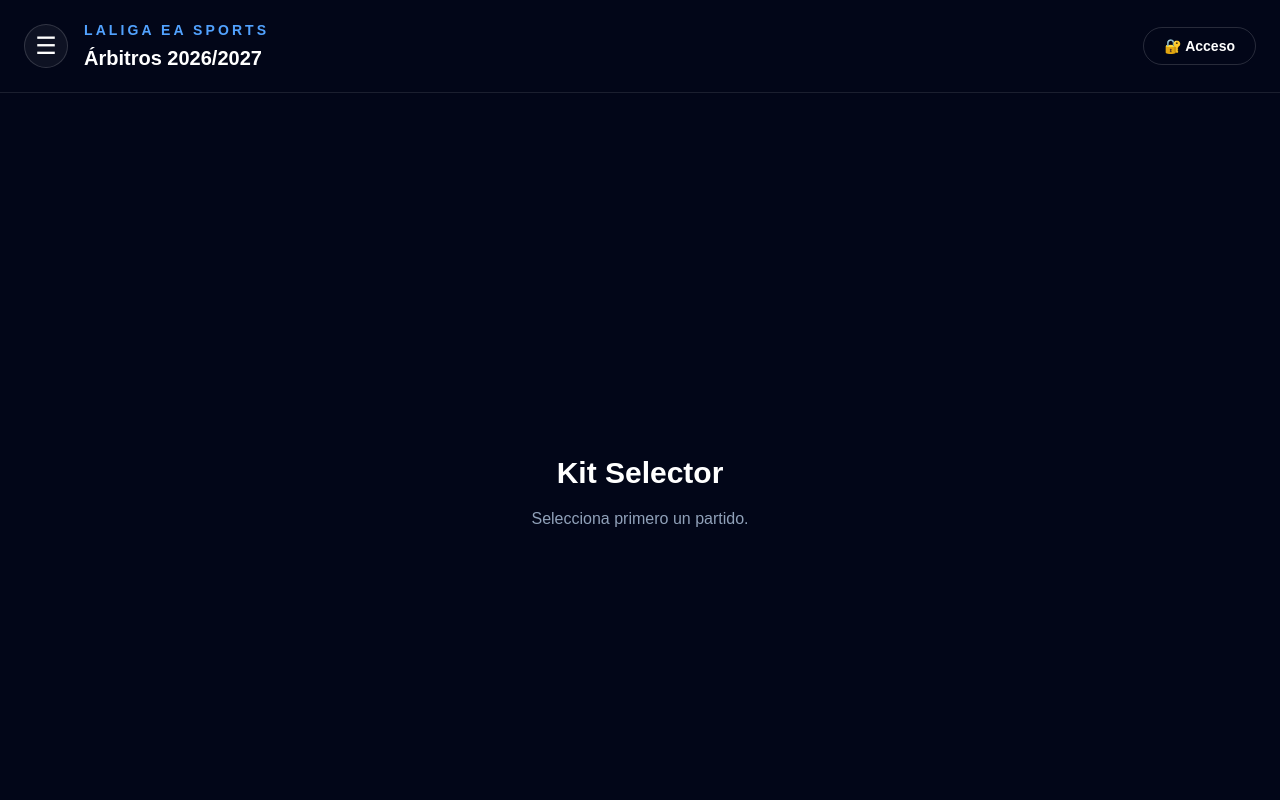
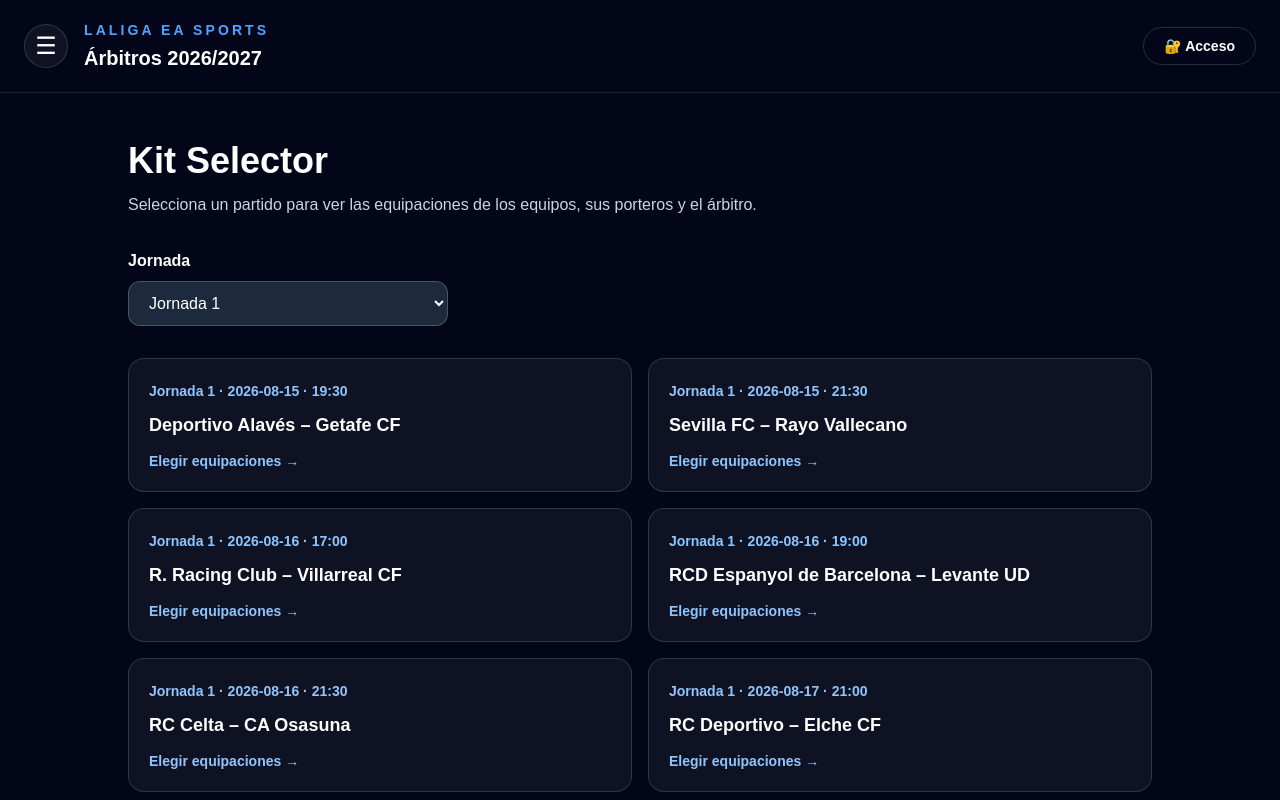
Before and after one commit to luisrodriguezvillares-pixel/Arbitros-Laliga-2026-2027, a Next.js app: page /kit-selector in a window 1280 px wide. Shown: the top 800 px of the page. Built offline with nearby package versions, Linux system fonts and the light colour scheme.

Commit message:
Mejorar navegacion de Valoraciones y Kit Selector

```diff
--- a/app/kit-selector/page.tsx
+++ b/app/kit-selector/page.tsx
@@ -121,15 +121,30 @@
   const [selectedRefereeKit, setSelectedRefereeKit] =
     useState<string>("amarilla");
 
+  const [jornadaSeleccionada, setJornadaSeleccionada] = useState(1);
   if (!match) {
+    const partidosDeJornada = matches
+      .filter((partido) => partido.matchday === jornadaSeleccionada)
+      .sort((a, b) => `${a.scheduledDate}T${a.kickoffTime ?? "23:59"}`.localeCompare(`${b.scheduledDate}T${b.kickoffTime ?? "23:59"}`));
     return (
-      <main className="flex min-h-screen items-center justify-center bg-slate-950 text-white">
-        <div className="text-center">
-          <h1 className="text-3xl font-black">Kit Selector</h1>
-
-          <p className="mt-4 text-slate-400">
-            Selecciona primero un partido.
-          </p>
+      <main className="min-h-screen bg-slate-950 px-5 py-12 text-white">
+        <div className="mx-auto max-w-5xl">
+          <h1 className="text-4xl font-black">Kit Selector</h1>
+          <p className="mt-3 text-slate-300">Selecciona un partido para ver las equipaciones de los equipos, sus porteros y el árbitro.</p>
+          <label htmlFor="jornada-kit-selector" className="mt-8 block font-bold">Jornada</label>
+          <select id="jornada-kit-selector" value={jornadaSeleccionada} onChange={(e) => setJornadaSeleccionada(Number(e.target.value))} className="mt-2 w-full max-w-xs rounded-xl border border-white/20 bg-slate-800 px-4 py-3 text-white">
+            {Array.from({ length: 38 }, (_, index) => index + 1).map((numero) => <option key={numero} value={numero}>Jornada {numero}</option>)}
+          </select>
+          <div className="mt-8 grid gap-4 sm:grid-cols-2">
+            {partidosDeJornada.map((partido) => (
+              <Link key={partido.id} href={`/kit-selector?partido=${encodeURIComponent(partido.id)}`} className="rounded-2xl border border-white/15 bg-white/5 p-5 transition hover:border-blue-400 hover:bg-white/10">
+                <span className="text-sm font-bold text-blue-300">Jornada {partido.matchday} · {partido.scheduledDate} · {partido.kickoffTime ?? "Hora pendiente"}</span>
+                <span className="mt-2 block text-lg font-black">{partido.homeTeam} – {partido.awayTeam}</span>
+                <span className="mt-3 block text-sm font-bold text-blue-300">Elegir equipaciones →</span>
+              </Link>
+            ))}
+            {partidosDeJornada.length === 0 && <p className="text-slate-300">No hay partidos cargados para esta jornada.</p>}
+          </div>
         </div>
       </main>
     );
--- a/app/valoraciones/page.tsx
+++ b/app/valoraciones/page.tsx
@@ -52,6 +52,7 @@
 
 const [perfil, setPerfil] = useState<Perfil | null>(null);
 const [sesionComprobada, setSesionComprobada] = useState(false);
+  const [jornadaSeleccionada, setJornadaSeleccionada] = useState(1);
 
 const puedeValorar =
   perfil?.rol === "admin" || perfil?.rol === "valorador";
@@ -587,6 +588,33 @@
     );
   }
 
+  if (!match) {
+    const partidosDeJornada = matches
+      .filter((partido) => partido.matchday === jornadaSeleccionada)
+      .sort((a, b) => `${a.scheduledDate}T${a.kickoffTime ?? "23:59"}`.localeCompare(`${b.scheduledDate}T${b.kickoffTime ?? "23:59"}`));
+    return (
+      <main className="min-h-screen bg-slate-950 px-5 py-12 text-white">
+        <div className="mx-auto max-w-5xl">
+          <h1 className="text-4xl font-black">Valoraciones arbitrales</h1>
+          <p className="mt-3 text-slate-300">Selecciona una jornada y después el partido que quieras valorar.</p>
+          <label htmlFor="jornada-valoraciones" className="mt-8 block font-bold">Jornada</label>
+          <select id="jornada-valoraciones" value={jornadaSeleccionada} onChange={(e) => setJornadaSeleccionada(Number(e.target.value))} className="mt-2 w-full max-w-xs rounded-xl border border-white/20 bg-slate-800 px-4 py-3 text-white">
+            {Array.from({ length: 38 }, (_, index) => index + 1).map((numero) => <option key={numero} value={numero}>Jornada {numero}</option>)}
+          </select>
+          <div className="mt-8 grid gap-4 sm:grid-cols-2">
+            {partidosDeJornada.map((partido) => (
+              <Link key={partido.id} href={`/valoraciones?partido=${encodeURIComponent(partido.id)}`} className="rounded-2xl border border-white/15 bg-white/5 p-5 transition hover:border-blue-400 hover:bg-white/10">
+                <span className="text-sm font-bold text-blue-300">Jornada {partido.matchday} · {partido.scheduledDate} · {partido.kickoffTime ?? "Hora pendiente"}</span>
+                <span className="mt-2 block text-lg font-black">{partido.homeTeam} – {partido.awayTeam}</span>
+                <span className="mt-3 block text-sm font-bold text-blue-300">Valorar partido →</span>
+              </Link>
+            ))}
+            {partidosDeJornada.length === 0 && <p className="text-slate-300">No hay partidos cargados para esta jornada.</p>}
+          </div>
+        </div>
+      </main>
+    );
+  }
   return (
 <main
   className="min-h-screen bg-slate-950 bg-cover bg-center bg-fixed px-5 py-10 text-white sm:px-8"
```
